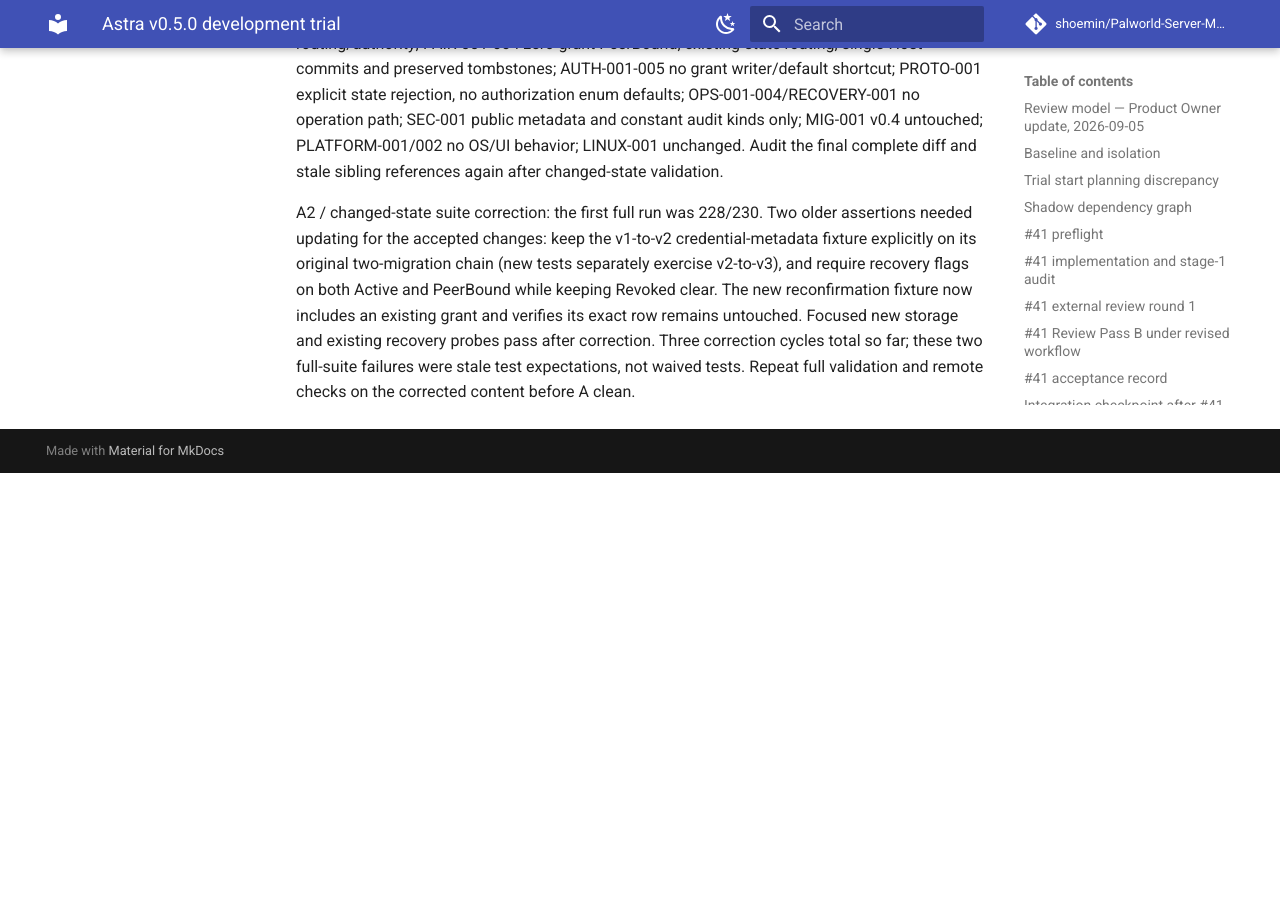
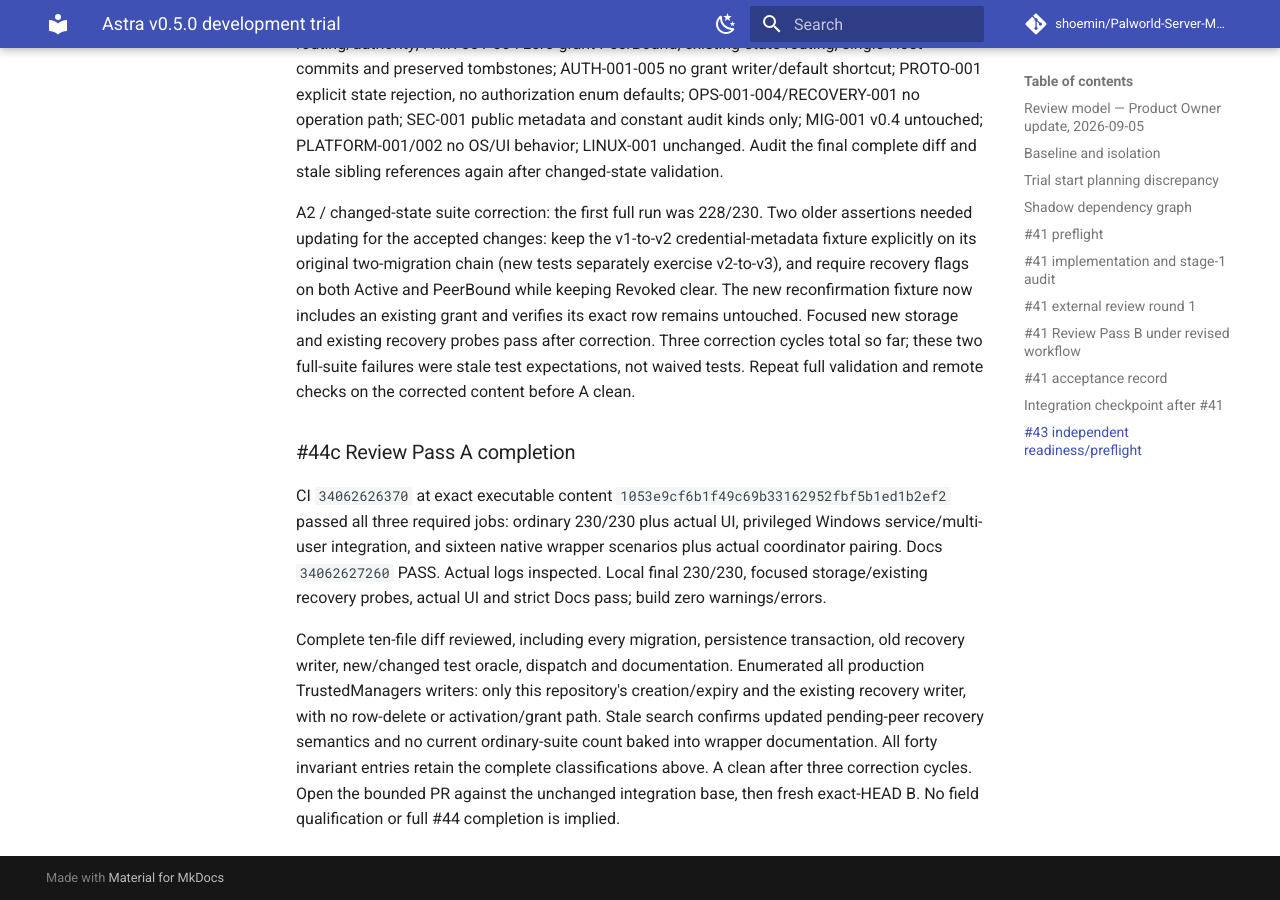
Before and after one commit to shoemin/Palworld-Server-Manager, an MkDocs documentation site: the page built from docs/experiments/astra-v0.5.0-trial.md, in a window 1280 px wide and 900 px high, scrolled down 145438 px. Built offline with MkDocs 1.6.1 and Material for MkDocs 9.7.7, drawn with Linux system fonts in a browser that asks for light colours; comment, search, counter and statistics services are not loaded; before the commit the page ends 145911 px from its top, so only the background shows below that; part of the change alters nothing that is shown.

```diff
--- a/docs/experiments/astra-v0.5.0-trial.md
+++ b/docs/experiments/astra-v0.5.0-trial.md
@@ -1558,3 +1558,9 @@ Build zero warnings/errors; focused actual SQLite probes and actual UI/strict Do
 All forty invariant entries checked against the full graph: ARCH-001/002 frozen; HOST-001/002 and PERSIST-001 existing Host writer/lease and immediate transactions, no new executor; CLIENT-001-003 no client references/Host key; IDENT-001 distinct UUID/fingerprint, IDENT-003 no cutover implementation, IDENT-004 recovery propagation and candidate invalidation; LOCAL-001-004/OWNER-001/002 no online Owner mutation or new authorization entry; REMOTE-001/002 no routing/authority; PAIR-001-004 zero-grant PeerBound, existing-state routing, single-Host commits and preserved tombstones; AUTH-001-005 no grant writer/default shortcut; PROTO-001 explicit state rejection, no authorization enum defaults; OPS-001-004/RECOVERY-001 no operation path; SEC-001 public metadata and constant audit kinds only; MIG-001 v0.4 untouched; PLATFORM-001/002 no OS/UI behavior; LINUX-001 unchanged. Audit the final complete diff and stale sibling references again after changed-state validation.
 
 A2 / changed-state suite correction: the first full run was 228/230. Two older assertions needed updating for the accepted changes: keep the v1-to-v2 credential-metadata fixture explicitly on its original two-migration chain (new tests separately exercise v2-to-v3), and require recovery flags on both Active and PeerBound while keeping Revoked clear. The new reconfirmation fixture now includes an existing grant and verifies its exact row remains untouched. Focused new storage and existing recovery probes pass after correction. Three correction cycles total so far; these two full-suite failures were stale test expectations, not waived tests. Repeat full validation and remote checks on the corrected content before A clean.
+
+### #44c Review Pass A completion
+
+CI `34062626370` at exact executable content `1053e9cf6b1f49c69b33162952fbf5b1ed1b2ef2` passed all three required jobs: ordinary 230/230 plus actual UI, privileged Windows service/multi-user integration, and sixteen native wrapper scenarios plus actual coordinator pairing. Docs `34062627260` PASS. Actual logs inspected. Local final 230/230, focused storage/existing recovery probes, actual UI and strict Docs pass; build zero warnings/errors.
+
+Complete ten-file diff reviewed, including every migration, persistence transaction, old recovery writer, new/changed test oracle, dispatch and documentation. Enumerated all production TrustedManagers writers: only this repository's creation/expiry and the existing recovery writer, with no row-delete or activation/grant path. Stale search confirms updated pending-peer recovery semantics and no current ordinary-suite count baked into wrapper documentation. All forty invariant entries retain the complete classifications above. A clean after three correction cycles. Open the bounded PR against the unchanged integration base, then fresh exact-HEAD B. No field qualification or full #44 completion is implied.
```
